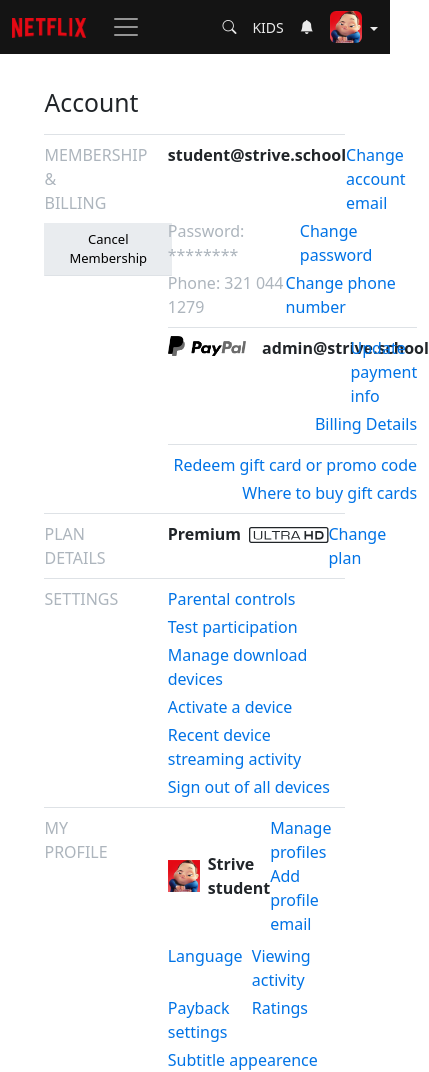
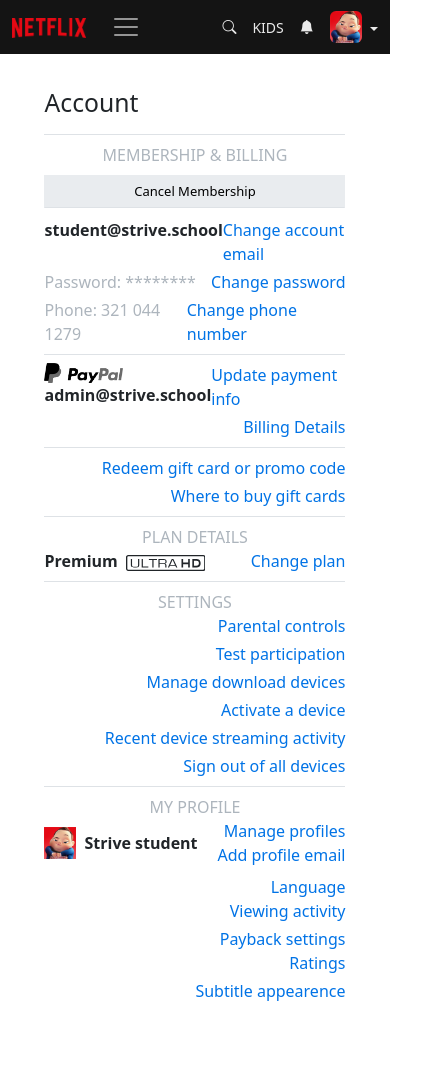
Before and after one commit to andreadipaola/U2-W6-D5-Netflix-clone, a plain HTML site: page settings.html in a window 390 px wide. Shown: the whole page, 429 px wide, since content can reach past the window. After the commit the page ends 1003 px from the top, so only its background shows below. Drawn offline with nearby package versions, Linux system fonts and the light colour scheme.

Commit message:
added some changes

```diff
--- a/assets/scss/custom files/style.scss
+++ b/assets/scss/custom files/style.scss
@@ -11,6 +11,7 @@
   }
 }
 
+// PROFILE.HTML
 .pencil-container {
   display: inline-flex;
   align-items: center;
@@ -19,9 +20,89 @@
   height: 25px;
 }
 
-// PROFILE.HTML
 #profile-form {
   button:not(.dropdown-toggle) {
     letter-spacing: 3px;
   }
 }
+
+@media (max-width: 992px) {
+  #column-second-element {
+    flex-direction: column;
+    div.col-3 {
+      display: flex;
+      flex-direction: column;
+      width: 100%;
+      span {
+        text-align: center;
+      }
+      button {
+        margin-bottom: 10px;
+      }
+    }
+    #column-payment-element {
+      div {
+        flex-direction: column;
+        align-items: flex-start;
+      }
+      a {
+        align-self: flex-end;
+      }
+    }
+  }
+  #column-third-element {
+    flex-direction: column;
+    div.col-3 {
+      display: flex;
+      flex-direction: column;
+      width: 100%;
+      div {
+        text-align: center;
+      }
+    }
+  }
+
+  #column-fourth-element {
+    flex-direction: column;
+    div.col-3 {
+      display: flex;
+      flex-direction: column;
+      width: 100%;
+      div {
+        text-align: center;
+      }
+    }
+    div.col {
+      div {
+        align-items: flex-end;
+      }
+    }
+  }
+
+  #column-fifth-element {
+    flex-direction: column;
+    div.col-3 {
+      display: flex;
+      flex-direction: column;
+      width: 100%;
+      div {
+        text-align: center;
+      }
+    }
+    div.row {
+      display: flex;
+      flex-direction: column;
+      align-items: flex-end;
+      div.col-5 {
+        width: unset;
+      }
+      div.col {
+        width: unset;
+      }
+    }
+    #last-item {
+      display: flex;
+      justify-content: flex-end;
+    }
+  }
+}
--- a/settings.html
+++ b/settings.html
@@ -166,8 +166,10 @@
     <div class="container mt-10 text-body bg-body" data-bs-theme="light">
       <div class="row">
         <div class="col-10 offset-1">
+          <!-- FIRST ELEMENT -->
           <h1 class="border-bottom pb-3">Account</h1>
-          <div class="border-bottom d-flex">
+          <!-- SECOND ELEMENT -->
+          <div id="column-second-element" class="border-bottom d-flex">
             <div class="col-3 me-5">
               <span class="d-block mb-2 text-custom-gray"
                 >MEMBERSHIP & BILLING</span
@@ -193,12 +195,14 @@
                   <a href="#"><span>Change phone number</span></a>
                 </div>
               </div>
-
               <div class="border-bottom pb-2">
-                <div class="d-flex justify-content-between pt-2 mb-1">
+                <div
+                  id="column-payment-element"
+                  class="d-flex justify-content-between pt-2 mb-1"
+                >
                   <div class="d-flex align-item-center">
                     <img
-                      class="img-fluid ht-20 me-3"
+                      class="ht-20 me-3"
                       src="assets/img/paypal.png"
                       alt=""
                     />
@@ -210,7 +214,6 @@
                   <a href="#"><span>Billing Details</span></a>
                 </div>
               </div>
-
               <div class="pt-2 mb-2">
                 <div class="d-flex justify-content-end mb-1">
                   <a href="#"><span>Redeem gift card or promo code</span></a>
@@ -222,8 +225,8 @@
               </div>
             </div>
           </div>
-
-          <div class="border-bottom d-flex py-2 mb-2">
+          <!-- THIRD ELEMENT -->
+          <div id="column-third-element" class="border-bottom d-flex py-2 mb-2">
             <div class="col-3 me-5">
               <div class="text-custom-gray">PLAN DETAILS</div>
             </div>
@@ -261,8 +264,8 @@
               </div>
             </div>
           </div>
-
-          <div class="border-bottom d-flex pb-2">
+          <!-- FOUTH ELEMENT -->
+          <div id="column-fourth-element" class="border-bottom d-flex pb-2">
             <div class="col-3 me-5">
               <div class="text-custom-gray">SETTINGS</div>
             </div>
@@ -289,8 +292,8 @@
               </div>
             </div>
           </div>
-
-          <div class="d-flex pt-2">
+          <!-- FIFTH ELEMENT -->
+          <div id="column-fifth-element" class="d-flex pt-2">
             <div class="col-3 me-5">
               <div class="text-custom-gray">MY PROFILE</div>
             </div>
@@ -330,7 +333,7 @@
                     <a href="#"><span>Ratings</span></a>
                   </div>
                 </div>
-                <div class="d-flex justify-content-between">
+                <div id="last-item">
                   <a href="#"><span>Subtitle appearence</span></a>
                 </div>
               </div>
```
Also changed, not shown: assets/css/style.css, assets/dist/css/style.min.css, 2 other files.
